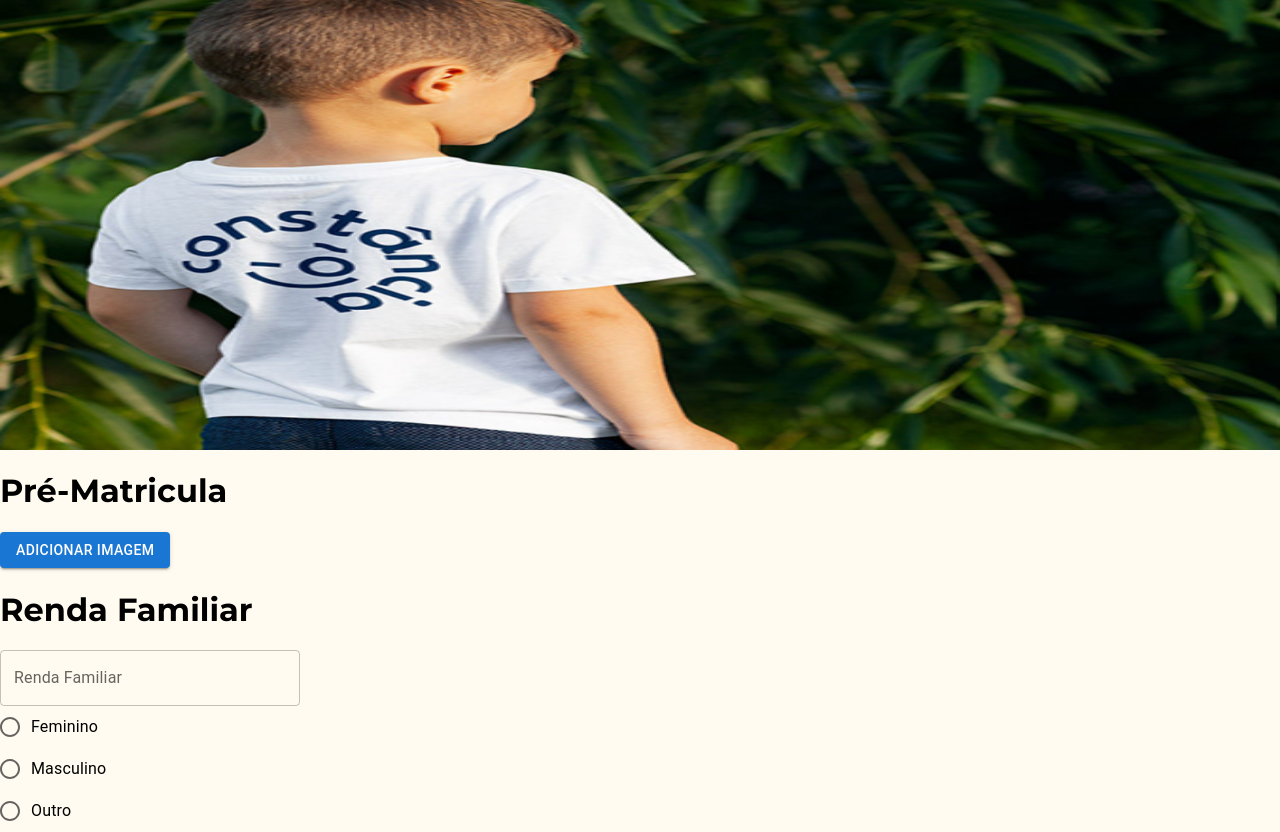
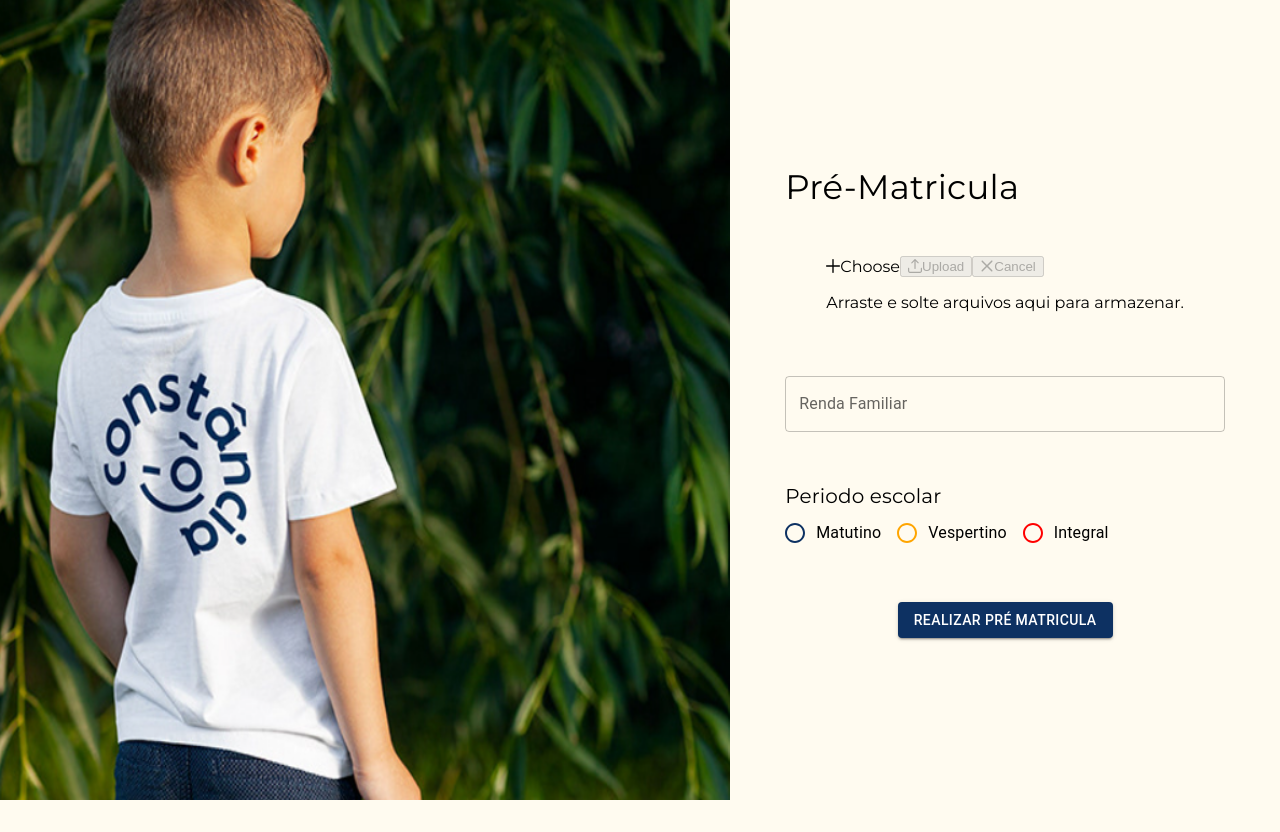
Before and after one commit to DiegoPlaninscheck/pac-frontend, a React (Vite) app: page /pre-matricula-final in a window 1280 px wide. After the commit the page ends 804 px from the top, so only its background shows below. Built offline with nearby package versions, Linux system fonts and the light colour scheme.

Commit message:
feat: finalizando tela de pre matricula parte final

```diff
--- a/package.json
+++ b/package.json
@@ -16,6 +16,7 @@
     "@mui/material": "^5.15.19",
     "@mui/x-data-grid": "^7.6.2",
     "axios": "^1.7.2",
+    "primereact": "^10.6.6",
     "react": "^18.2.0",
     "react-dom": "^18.2.0",
     "react-router-dom": "^6.23.1"
--- a/src/components/PreMatricula/PreMatricula.css
+++ b/src/components/PreMatricula/PreMatricula.css
@@ -1,5 +1,10 @@
 body {
     margin: 0;
+}
+
+.link {
+    color: #fff;
+    text-decoration: none;
 }
 
 .imagem {
--- a/src/components/PreMatriculaFinal/PreMatriculaFinal.css
+++ b/src/components/PreMatriculaFinal/PreMatriculaFinal.css
@@ -1,14 +1,18 @@
 body {
     margin: 0;
+    font-family: 'Montserrat', sans-serif;
 }
 
-.responsive-image {
-    display: block;
-    width: 100%;
+.imagem {
+    max-width: 100%;
+    min-height: 100vh;
+}
+
+.container-principal {
+    width: 50%;
     height: auto;
-    max-width: 1600px;
-    max-height: 450px;
-    border: none;
-    box-shadow: none;
-    outline: none;
+    display: flex;
+    justify-content: center;
+    align-items: center;
+    flex-direction: column;
 }
--- a/src/pages/PreMatricula.jsx
+++ b/src/pages/PreMatricula.jsx
@@ -1,3 +1,7 @@
+import { Link } from "react-router-dom";
+
+import PreMatriculaFinal from "./PreMatriculaFinal";
+
 import { Box, TextField, Typography, Button } from "@mui/material"
 import { styled } from '@mui/system'
 import NavigateNextRoundedIcon from '@mui/icons-material/NavigateNextRounded';
@@ -47,7 +51,7 @@ const PreMatricula = () => {
                         <TextField sx={{ width: "250px" }} id="Cidade" label="Cidade" variant="outlined" />
                     </BoxInputs>
                     <Box sx={{ width: "100%", display: "flex", justifyContent: "center", marginTop: "3rem" }}>
-                        <Button sx={{ width: "80%", height: "3rem", backgroundColor: "#0D3162" }} variant="contained" endIcon={<NavigateNextRoundedIcon />}> Proximo passo</Button>
+                        <Button sx={{ width: "80%", height: "3rem", backgroundColor: "#0D3162" }} variant="contained" endIcon={<NavigateNextRoundedIcon />}><Link className="link" to={"/pre-matricula-final"}>Proximo passo</Link></Button>
                     </Box>
                 </Box>
             </Box >
--- a/src/pages/PreMatriculaFinal.jsx
+++ b/src/pages/PreMatriculaFinal.jsx
@@ -1,4 +1,5 @@
-import { Button, TextField, Box, RadioGroup, FormControlLabel, Radio } from "@mui/material";
+import { Button, TextField, Box, RadioGroup, FormControlLabel, Radio, Typography } from "@mui/material";
+import { FileUpload } from 'primereact/fileupload';
 
 import AlunoConstancia from "../assets/alunoConstancia.png"
 import "../components/PreMatriculaFinal/PreMatriculaFinal.css"
@@ -7,12 +8,19 @@ import "../components/PreMatriculaFinal/PreMatriculaFinal.css"
 const PreMatriculaFinal = () => {
     return (
         <>
-            <div className="student-image-container">
-                <img src={AlunoConstancia} alt="Aluno Constância" className="responsive-image" />
+            <Box sx={{ width: "100%", height: "auto", display: "flex" }}>
+                <Box>
+                    <img src={AlunoConstancia} alt="Aluno Constância" className="imagem" />
+                </Box>
+                <Box className="container-principal">
+                    <Box sx={{ width: "80%", marginBottom: "3rem" }}>
+                        <Typography sx={{ fontFamily: "'Montserrat', sans-serif" }} variant="h4">Pré-Matricula</Typography>
+                    </Box>
+                    <Box sx={{ marginBottom: "3rem" }}>
+                        <div className="card">
+                            <FileUpload mode="advanced" name="demo[]" url={'/api/upload'} multiple accept="image/*" maxFileSize={1000000} emptyTemplate={<p className="m-0">Arraste e solte arquivos aqui para armazenar.</p>} />
                         </div>
-            <h1>Pré-Matricula</h1>
-            <div className="image">
-                <Button
+                        {/* <Button
                             variant="contained"
                             component="label"
                         >
@@ -21,23 +29,28 @@ const PreMatriculaFinal = () => {
                                 type="file"
                                 hidden
                             />
-                </Button>
-            </div>
-            <h1>Renda Familiar</h1>
-            <div>
-                <Box className="rendaFamliar">
-                    <TextField sx={{ width: "300px" }} id="rendaFamiliar" label="Renda Familiar" variant="outlined" />
+                        </Button> */}
                     </Box>
+                    <Box sx={{ width: "100%", display: "flex", justifyContent: "center", alignItems: "center", marginBottom: "3rem" }}>
+                        <TextField sx={{ width: "80%" }} id="rendaFamiliar" label="Renda Familiar" variant="outlined" />
+                    </Box>
+                    <Box sx={{ width: "80%", display: "flex", justifyContent: "center", justifyItems: "center", flexDirection: "column", marginBottom: "3rem" }}>
+                        <Typography sx={{ fontFamily: "'Montserrat', sans-serif" }} variant="h6">Periodo escolar</Typography>
                         <RadioGroup
+                            sx={{ width: "100%", display: "flex", justifyContent: "start", justifyItems: "center", flexDirection: "row" }}
                             aria-labelledby="demo-radio-buttons-group-label"
-                    defaultValue="female"
                             name="radio-buttons-group"
                         >
-                    <FormControlLabel value="Feminino" control={<Radio />} label="Feminino" />
-                    <FormControlLabel value="Masculino" control={<Radio />} label="Masculino" />
-                    <FormControlLabel value="Outro" control={<Radio />} label="Outro" />
+                            <FormControlLabel value="Matutino" control={<Radio sx={{ color: "#0D3162", '&.Mui-checked': { color: "#0D3162" } }} />} label="Matutino" />
+                            <FormControlLabel value="Vespertino" control={<Radio sx={{ color: "#FFA500", '&.Mui-checked': { color: "#FFA500" } }} />} label="Vespertino" />
+                            <FormControlLabel value="Integral" control={<Radio sx={{ color: "#FF0000", '&.Mui-checked': { color: "#FF0000" } }} />} label="Integral" />
                         </RadioGroup>
-            </div>
+                    </Box>
+                    <Box >
+                        <Button sx={{ backgroundColor: "#0D3162" }} variant="contained">Realizar pré matricula</Button>
+                    </Box>
+                </Box>
+            </Box >
         </>
     )
 }
```
Also changed, not shown: 1 other file (tests, documents, lock files or other folders). Lines whose indentation alone changed are shown as unchanged.
